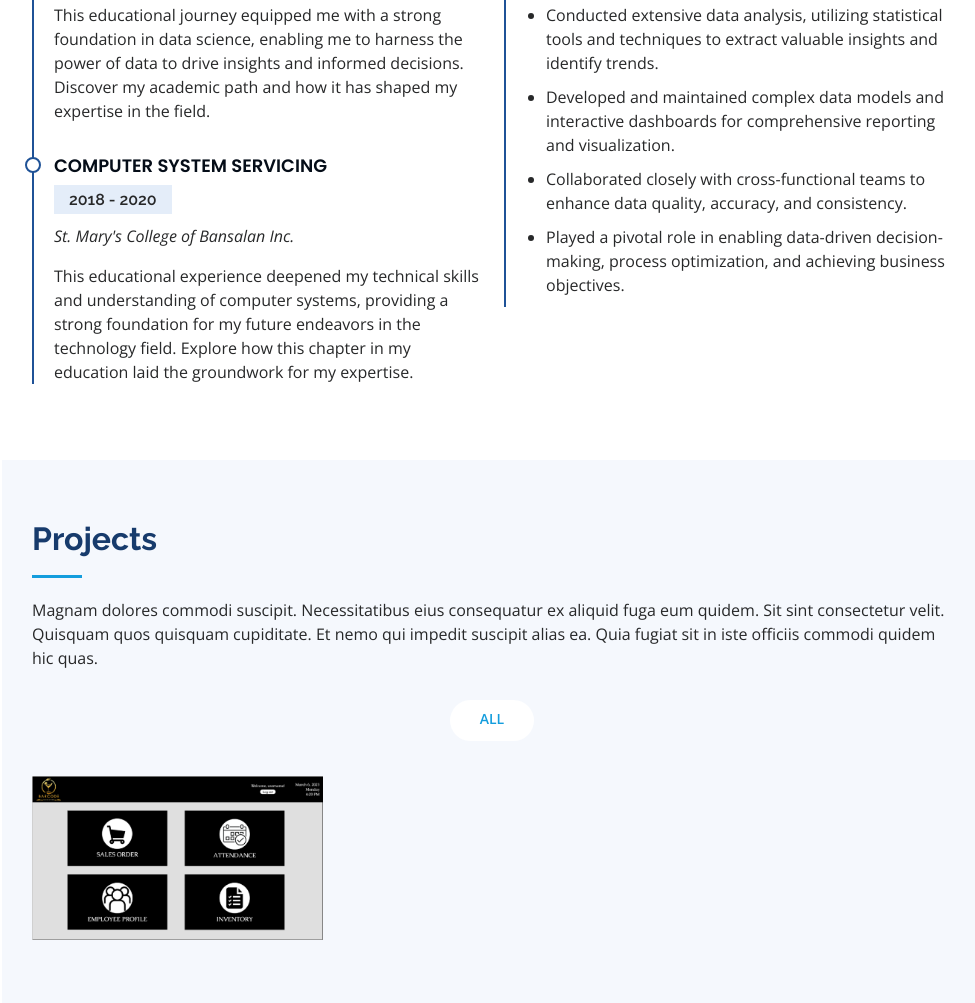
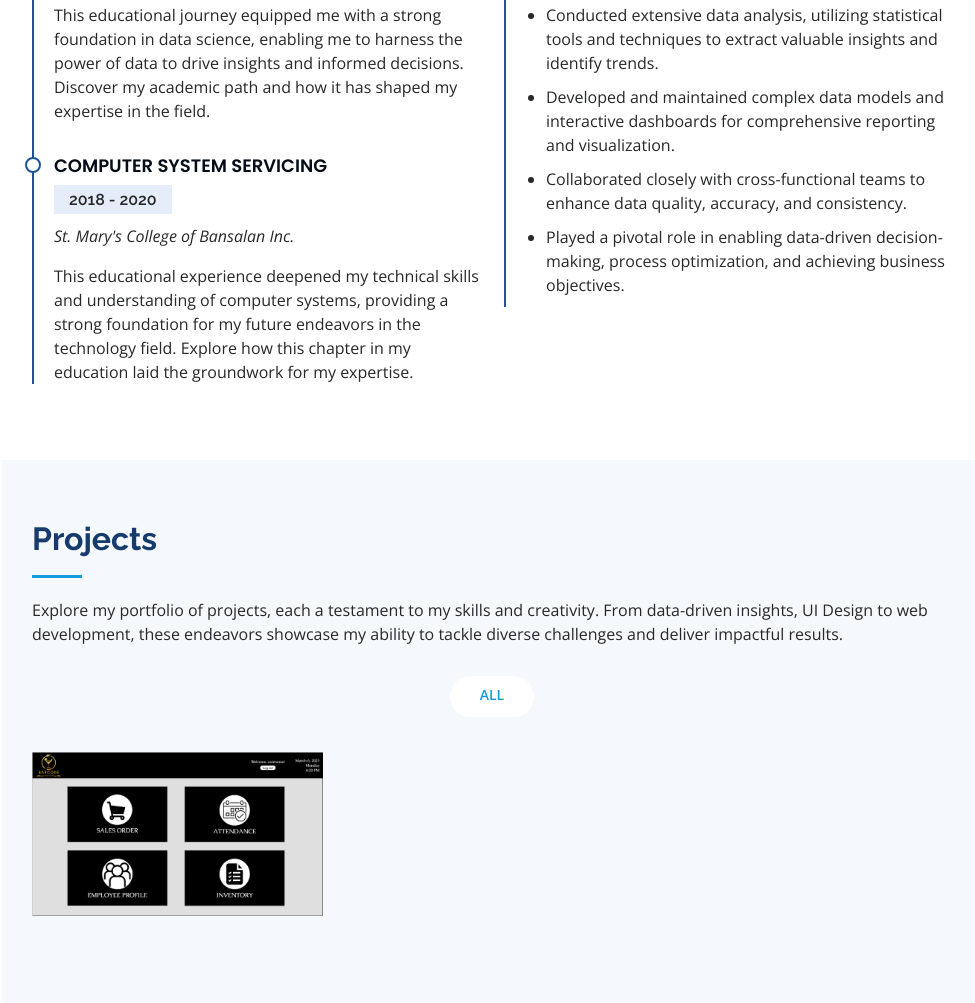
Before and after one commit to lordbonin/PersonalCV, a plain HTML site: page index.html in a window 1280 px wide. Shown: the part 2442-3445 px from the top of the page, without its empty margins (298-1273 px from the left). Drawn offline with nearby package versions, Linux system fonts and the light colour scheme.

Commit message:
finished

```diff
--- a/index.html
+++ b/index.html
@@ -310,7 +310,7 @@
 
         <div class="section-title">
           <h2>Projects</h2>
-          <p>Magnam dolores commodi suscipit. Necessitatibus eius consequatur ex aliquid fuga eum quidem. Sit sint consectetur velit. Quisquam quos quisquam cupiditate. Et nemo qui impedit suscipit alias ea. Quia fugiat sit in iste officiis commodi quidem hic quas.</p>
+          <p>Explore my portfolio of projects, each a testament to my skills and creativity. From data-driven insights, UI Design to web development, these endeavors showcase my ability to tackle diverse challenges and deliver impactful results. </p>
         </div>
 
         <div class="row" data-aos="fade-up">
```
